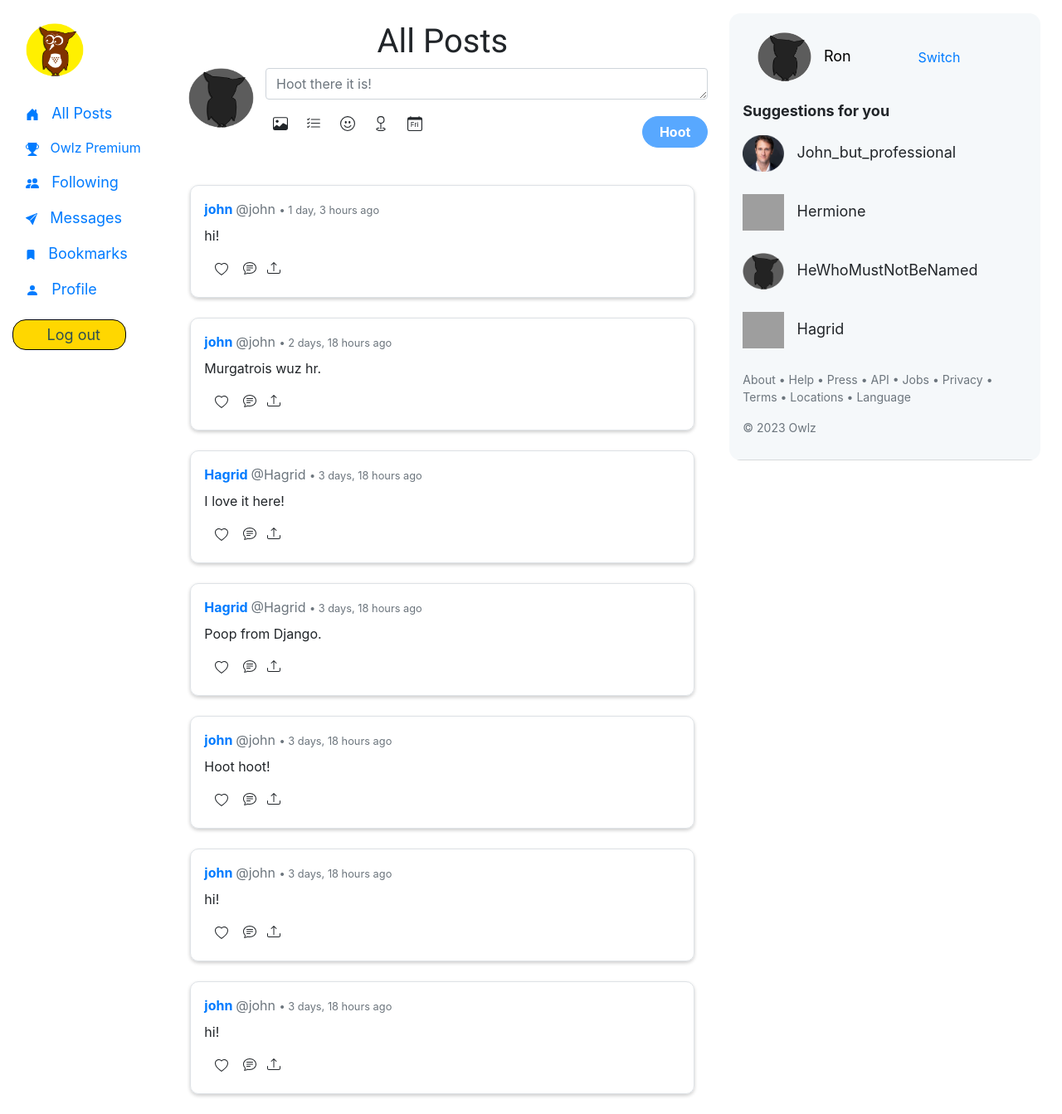
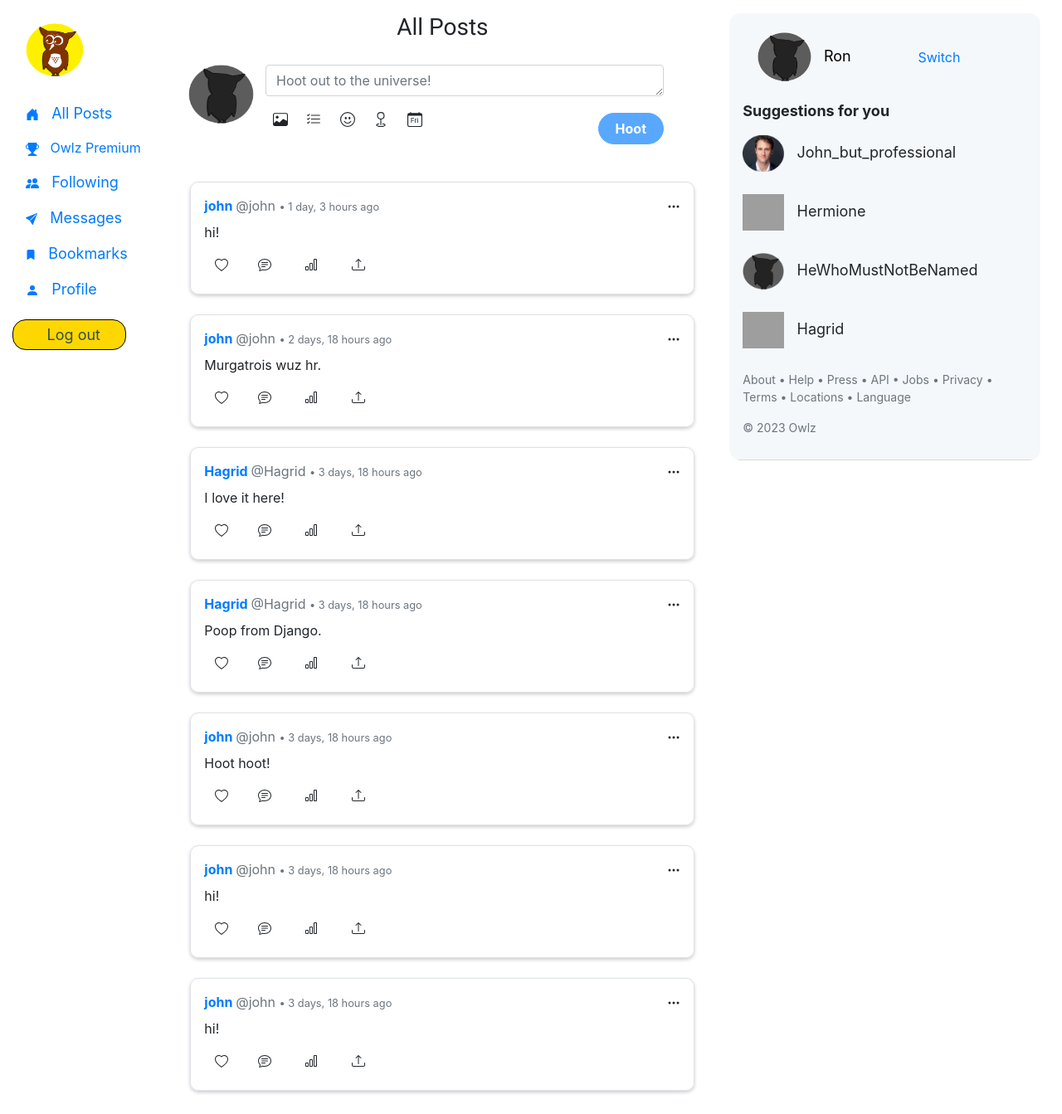
Before and after one commit to the-vegetarian-vampire/Owlz-Network, a Django app: page / in a window 1280 px wide. Shown: the whole page at 83% size. After the commit the page ends 1318 px from the top, so only its background shows below. Run offline with Django 3.2, Linux system fonts and the light colour scheme; a user stored in the database is signed in; data comes from the database, SQL or seed files in the repository; both versions use the stored data as it was after the commit; some libraries are stand-ins or nearby versions; grey boxes are pictures that could not be loaded.

Commit message:
general update

```diff
--- a/project4/network/static/network/index.js
+++ b/project4/network/static/network/index.js
@@ -10,11 +10,10 @@ document.querySelector('#hoot').onkeyup = () => {
     }
 }
 
-// Change 'Hoot' placeholder to random string from array!
-var all_placeholders  = ['Owl sayz what?', 'Do you feel fly?', 'Hoot there it is!', 'Hoot out to the universe!'];
+// Change 'Hoot' placeholder to random string from array
+var all_placeholders  = ['Owl-gebra time...', 'Hoot there it is!', 'Hoot out to the universe!','Owl you need is love.'];
 const random = all_placeholders[Math.floor(Math.random() * all_placeholders.length)];
 console.log(random, all_placeholders[random]);
-
 
 document.getElementById("hoot").placeholder = random;
 
--- a/project4/network/templates/network/following.html
+++ b/project4/network/templates/network/following.html
@@ -3,7 +3,7 @@
 {% load static %}
 
 {% block body %}
-<h1 class="text-center" style="font-family: 'Roboto', sans-serif;">Following</h1>
+<h3 class="text-center" style="font-family: 'Roboto', sans-serif;">Following</h3>
 
 
 {% endblock %}
--- a/project4/network/templates/network/hoot_posts.html
+++ b/project4/network/templates/network/hoot_posts.html
@@ -14,6 +14,13 @@
             {% if user.is_authenticated and user == post.author %}
             <label for="edit"></label>
             <a href="" data-id="{{ post.id }}" id="edit_{{ post.id }}" class="badge badge-light ml-1" style="float: right;">Edit</a>
+            {% else %}
+<!--Todo--> <!--Dots-->
+            <span style="float: right;">
+                <svg xmlns="http://www.w3.org/2000/svg" width="16" height="16" fill="currentColor" class="bi bi-three-dots" viewBox="0 0 16 16">
+                    <path d="M3 9.5a1.5 1.5 0 1 1 0-3 1.5 1.5 0 0 1 0 3zm5 0a1.5 1.5 0 1 1 0-3 1.5 1.5 0 0 1 0 3zm5 0a1.5 1.5 0 1 1 0-3 1.5 1.5 0 0 1 0 3z"/>
+                </svg>
+            </span>
             {% endif %}
         </div>
 
@@ -35,19 +42,26 @@
             <i class="likeicon fa-heart {% if post.likes != 0 %}fas{% else %}far{% endif %}"></i>
             {% endif %}
             <span id="post_likecount_{{ post.id }}"></span>
+            &nbsp; &nbsp;
         <!--Comments-->
             <span><svg xmlns="http://www.w3.org/2000/svg" width="16" height="16" fill="currentColor" class="bi bi-chat-text" viewBox="0 0 16 16">
                 <path d="M2.678 11.894a1 1 0 0 1 .287.801 10.97 10.97 0 0 1-.398 2c1.395-.323 2.247-.697 2.634-.893a1 1 0 0 1 .71-.074A8.06 8.06 0 0 0 8 14c3.996 0 7-2.807 7-6 0-3.192-3.004-6-7-6S1 4.808 1 8c0 1.468.617 2.83 1.678 3.894zm-.493 3.905a21.682 21.682 0 0 1-.713.129c-.2.032-.352-.176-.273-.362a9.68 9.68 0 0 0 .244-.637l.003-.01c.248-.72.45-1.548.524-2.319C.743 11.37 0 9.76 0 8c0-3.866 3.582-7 8-7s8 3.134 8 7-3.582 7-8 7a9.06 9.06 0 0 1-2.347-.306c-.52.263-1.639.742-3.468 1.105z"/>
                 <path d="M4 5.5a.5.5 0 0 1 .5-.5h7a.5.5 0 0 1 0 1h-7a.5.5 0 0 1-.5-.5zM4 8a.5.5 0 0 1 .5-.5h7a.5.5 0 0 1 0 1h-7A.5.5 0 0 1 4 8zm0 2.5a.5.5 0 0 1 .5-.5h4a.5.5 0 0 1 0 1h-4a.5.5 0 0 1-.5-.5z"/>
               </svg></span>
-              &nbsp;
+              &nbsp; &nbsp; &nbsp; &nbsp;
+        <!--Activity-->
+              <span>
+                <svg xmlns="http://www.w3.org/2000/svg" width="16" height="16" fill="currentColor" class="bi bi-bar-chart" viewBox="0 0 16 16">
+                    <path d="M4 11H2v3h2v-3zm5-4H7v7h2V7zm5-5v12h-2V2h2zm-2-1a1 1 0 0 0-1 1v12a1 1 0 0 0 1 1h2a1 1 0 0 0 1-1V2a1 1 0 0 0-1-1h-2zM6 7a1 1 0 0 1 1-1h2a1 1 0 0 1 1 1v7a1 1 0 0 1-1 1H7a1 1 0 0 1-1-1V7zm-5 4a1 1 0 0 1 1-1h2a1 1 0 0 1 1 1v3a1 1 0 0 1-1 1H2a1 1 0 0 1-1-1v-3z"/>
+                  </svg>
+              </span>
+              &nbsp; &nbsp; &nbsp; &nbsp;
         <!--Share-->
             <span>
               <svg xmlns="http://www.w3.org/2000/svg" width="16" height="16" fill="currentColor" class="bi bi-upload" viewBox="0 0 16 16">
                 <path d="M.5 9.9a.5.5 0 0 1 .5.5v2.5a1 1 0 0 0 1 1h12a1 1 0 0 0 1-1v-2.5a.5.5 0 0 1 1 0v2.5a2 2 0 0 1-2 2H2a2 2 0 0 1-2-2v-2.5a.5.5 0 0 1 .5-.5z"/>
                 <path d="M7.646 1.146a.5.5 0 0 1 .708 0l3 3a.5.5 0 0 1-.708.708L8.5 2.707V11.5a.5.5 0 0 1-1 0V2.707L5.354 4.854a.5.5 0 1 1-.708-.708l3-3z"/>
               </svg></span>
-
         </div>
     </div>
 
--- a/project4/network/templates/network/index.html
+++ b/project4/network/templates/network/index.html
@@ -3,7 +3,7 @@
 {% load static %}
 
 {% block body %}
-<h1 class="text-center" style="font-family: 'Roboto', sans-serif;">All Posts</h1>
+<h3 class="text-center" style="font-family: 'Roboto', sans-serif; margin-bottom: 1em;">All Posts</h3>
 {% if user.is_authenticated %}
 <!--User profile image-->
 <div class="card mb-4" style="padding-bottom: 1rem; border-radius: 0; border: none">
@@ -14,8 +14,8 @@
         </div>
 
         <!--text area for new 'hoot'-->
-        <div class="col-md-10">
-            <div class="card-body" style="padding: 0; height: 100%">
+        <div class="col-md-9">
+            <div class="card-body" style="padding: 0; height: 100%;">
                 <form action="{% url 'index' %}" method="post">
                     {% csrf_token %}
                     <div class="form-group" style="margin-bottom: 0">
--- a/project4/network/templates/network/layout.html
+++ b/project4/network/templates/network/layout.html
@@ -37,7 +37,7 @@
                                 <path d="M6.5 14.5v-3.505c0-.245.25-.495.5-.495h2c.25 0 .5.25.5.5v3.5a.5.5 0 0 0 .5.5h4a.5.5 0 0 0 .5-.5v-7a.5.5 0 0 0-.146-.354L13 5.793V2.5a.5.5 0 0 0-.5-.5h-1a.5.5 0 0 0-.5.5v1.293L8.354 1.146a.5.5 0 0 0-.708 0l-6 6A.5.5 0 0 0 1.5 7.5v7a.5.5 0 0 0 .5.5h4a.5.5 0 0 0 .5-.5Z"/>
                                 </svg> &nbsp; All Posts</a>
                             </li>
-        <!--Owls Premium-->
+                        <!--Owls Premium-->
                             <li class="nav-item">
                                 <a class="nav-link" href="" style="font-size: 16px;">
                                 <svg xmlns="http://www.w3.org/2000/svg" width="16" height="16" fill="currentColor" class="bi bi-trophy-fill" viewBox="0 0 16 16">
@@ -51,7 +51,7 @@
                                     <path d="M7 14s-1 0-1-1 1-4 5-4 5 3 5 4-1 1-1 1H7Zm4-6a3 3 0 1 0 0-6 3 3 0 0 0 0 6Zm-5.784 6A2.238 2.238 0 0 1 5 13c0-1.355.68-2.75 1.936-3.72A6.325 6.325 0 0 0 5 9c-4 0-5 3-5 4s1 1 1 1h4.216ZM4.5 8a2.5 2.5 0 1 0 0-5 2.5 2.5 0 0 0 0 5Z"/>
                                   </svg> &nbsp; Following</a>
                             </li>
-        <!--TODO'S-->
+                    <!--TODO'S-->
                             <li><a class="nav-link" style="font-size: 18px;" href=""><svg xmlns="http://www.w3.org/2000/svg" width="14" height="14" fill="currentColor" class="bi bi-send-fill" viewBox="0 0 16 16">
                                 <path d="M15.964.686a.5.5 0 0 0-.65-.65L.767 5.855H.766l-.452.18a.5.5 0 0 0-.082.887l.41.26.001.002 4.995 3.178 3.178 4.995.002.002.26.41a.5.5 0 0 0 .886-.083l6-15Zm-1.833 1.89L6.637 10.07l-.215-.338a.5.5 0 0 0-.154-.154l-.338-.215 7.494-7.494 1.178-.471-.47 1.178Z"/>
                               </svg> &nbsp; Messages</a>
@@ -64,7 +64,7 @@
                                 <path d="M3 14s-1 0-1-1 1-4 6-4 6 3 6 4-1 1-1 1H3Zm5-6a3 3 0 1 0 0-6 3 3 0 0 0 0 6Z"/>
                               </svg> &nbsp; Profile</a>
                               <!--Log out link-->
-                                <a class="nav-item; btn btn" style="color: darkslategrey; font-size: 18px; background-color: gold; border-radius: 16px; text-align: center; border: solid black .5px; margin-top: 15px; margin-bottom: 15px; padding: 4px; width: 75%;" href="{% url 'logout' %}"> &nbsp; Log out</a>
+                                <a class="nav-item; btn btn" style="color: darkslategrey; font-size: 18px; background-color: gold; border-radius: 16px; text-align: center; border: solid black 1.5px; margin-top: 15px; margin-bottom: 15px; padding: 4px; width: 75%;" href="{% url 'logout' %}"> &nbsp; Log out</a>
 
                             {% endif %}
                         </ul>
@@ -73,8 +73,7 @@
 
                 <!--Middle page header-->
                 <div class="body col-md-6" style="padding: 0">
-                    <div class="top-nav navbar navbar-expand-md" style="position: sticky; top: 0; z-index: 1030">
-                        <span class="navbar-brand"></span>
+                    <div class="top-nav navbar navbar-expand-md" style="position: sticky; top: 0; z-index: 1030; margin-top: em;">
                     </div>
                     {% block body %}
                     {% endblock %}
--- a/project4/network/templates/network/profile.html
+++ b/project4/network/templates/network/profile.html
@@ -3,11 +3,12 @@
 {% load static %}
 
 {% block body %}
-<h1 class="text-center" style="font-family: 'Roboto', sans-serif;">Profile</h1>
+<h3 class="text-center" style="font-family: 'Roboto', sans-serif; margin-bottom: 1em;">Profile</h3>
 <!--Profile user-->
 <div class="container">
     <div class="row justify-content-center">
         <div class="col-12 col-lg-8 border my-2 p-4 bg-white text-center box-shadow">
+            <h1>{{ profile.user }} hi!</h1>
         </div>
     </div>
 </div>
--- a/project4/network/views.py
+++ b/project4/network/views.py
@@ -84,11 +84,11 @@ def following(request):
         return HttpResponseRedirect(reverse("login"))
     user = User.objects.get(id=request.user.id)
     followed_users = [followRelation.user for followRelation in user.following.all()]
-    posts = Post.objects.filter(user__in=followed_users).order_by("-time")
+    posts = Post.objects.filter(author_id__in=followed_users).order_by("-time")
     paginator = Paginator(posts, 10)
     page_number = request.GET.get('page')
     page = paginator.get_page(page_number)
-    return render(request, "network/index.html", {
+    return render(request, "network/following.html", {
         "page": page,
         "followed_users": followed_users
 })
@@ -96,5 +96,5 @@ def following(request):
 def profile(request):
     return render(request, "network/profile.html")
 
-def new_hoot(request):
+def edit_hoot(request):
     return render(request, "network/index.html")
```
Also changed, not shown: project4/db.sqlite3. Lines whose indentation alone changed are shown as unchanged.
